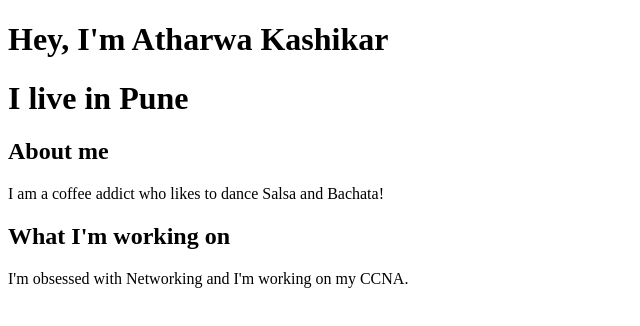
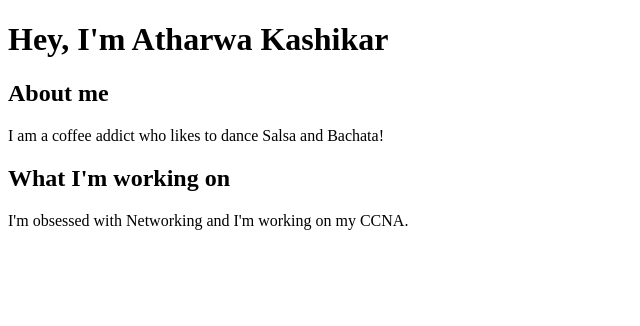
Before and after one commit to KashikarAtharwa/mywebsite, a plain HTML site: page index.html in a window 1280 px wide. Shown: the whole page, without its empty margins (0-640 px from the left). Drawn offline with Linux system fonts and the light colour scheme.

Commit message:
"Removed place"

```diff
--- a/index.html
+++ b/index.html
@@ -5,7 +5,6 @@
 </head>
 <body>
     <h1>Hey, I'm Atharwa Kashikar</h1>
-    <h1>I live in Pune</h1>
     <h2>About me</h2>
     <p>I am a coffee addict who likes to dance Salsa and Bachata!</p>
     <h2>What I'm working on</h2>
```
